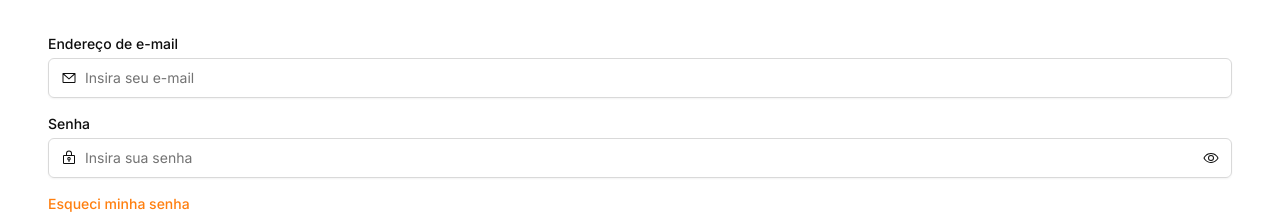
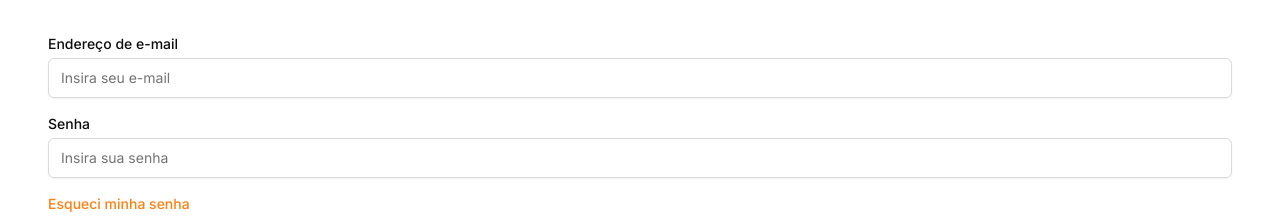
Before and after one commit to diogo-kappaun/food-explorer-web, a React (Vite) app: page / in a window 1280 px wide. Shown: the part 332-548 px from the top of the page. Built offline with nearby package versions, Linux system fonts and the light colour scheme.

Commit message:
:sparkles: feat: Add signin logic

```diff
--- a/src/pages/SignIn.jsx
+++ b/src/pages/SignIn.jsx
@@ -1,4 +1,6 @@
-import { PiEnvelopeSimple, PiEye, PiLockKey } from 'react-icons/pi'
+import { useState } from 'react'
+import { PiEye, PiEyeClosed } from 'react-icons/pi'
+import { toast } from 'sonner'
 
 import * as Form from '../components/Form'
 import * as Input from '../components/Input'
@@ -7,8 +9,34 @@ import { Button } from '../components/Button'
 import { ButtonText } from '../components/ButtonText'
 import { Logo } from '../components/Logo'
 import { ThemeToggler } from '../components/ThemeToggler'
+import { useAuth } from '../hooks/auth'
 
 export function SignIn() {
+  const { signIn } = useAuth()
+
+  const [email, setEmail] = useState('')
+  const [password, setPassword] = useState('')
+
+  const [isVisible, setIsVisible] = useState(false)
+  const [isRunning, setIsRunning] = useState(false)
+
+  function handleSignIn() {
+    setIsRunning(true)
+
+    if (!email || !password) {
+      setIsRunning(false)
+      return toast.error('Preencha todos os campos!')
+    }
+
+    signIn({ email, password })
+
+    setIsRunning(false)
+  }
+
+  function handlePasswordView() {
+    setIsVisible(!isVisible)
+  }
+
   return (
     <div className="h-screen">
       <img src="" alt="" />
@@ -28,13 +56,11 @@ export function SignIn() {
           <Form.Field>
             <Form.Label htmlFor="email">Endereço de e-mail</Form.Label>
             <Input.Root>
-              <Input.Prefix>
-                <PiEnvelopeSimple size={16} />
-              </Input.Prefix>
               <Input.Control
                 id="email"
                 type="text"
                 placeholder="Insira seu e-mail"
+                onChange={(e) => setEmail(e.target.value)}
               />
             </Input.Root>
           </Form.Field>
@@ -42,23 +68,31 @@ export function SignIn() {
           <Form.Field>
             <Form.Label htmlFor="password">Senha</Form.Label>
             <Input.Root>
-              <Input.Prefix>
-                <PiLockKey size={16} />
-              </Input.Prefix>
               <Input.Control
                 id="password"
-                type="password"
+                type={isVisible ? 'text' : 'password'}
                 placeholder="Insira sua senha"
+                onChange={(e) => setPassword(e.target.value)}
               />
-              <Input.Prefix>
-                <PiEye size={16} />
+              <Input.Prefix className="cursor-pointer">
+                {password ? (
+                  isVisible ? (
+                    <PiEye size={18} onClick={handlePasswordView} />
+                  ) : (
+                    <PiEyeClosed size={18} onClick={handlePasswordView} />
+                  )
+                ) : (
+                  ''
+                )}
               </Input.Prefix>
             </Input.Root>
           </Form.Field>
 
           <ButtonText>Esqueci minha senha</ButtonText>
 
-          <Button>Continuar</Button>
+          <Button disabled={isRunning} form="signup" onClick={handleSignIn}>
+            Continuar
+          </Button>
 
           <span className="flex flex-wrap items-center justify-center gap-1 text-sm text-card-foreground">
             Ainda não tem uma conta?{' '}
```
